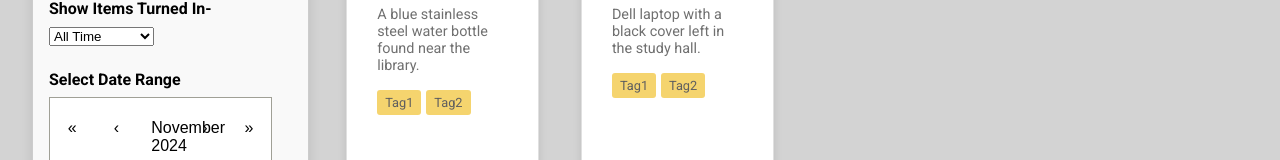
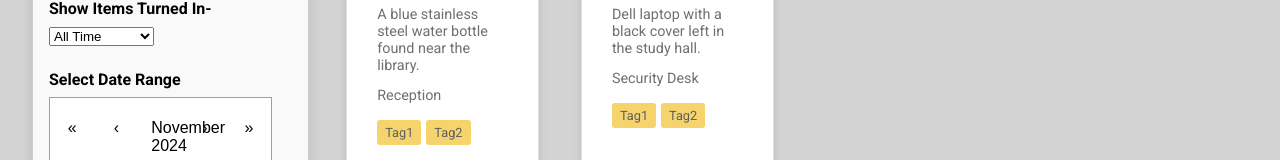
Before and after one commit to daivikghosh/BoilerTrack, a React (Create React App) app: page /all-items-staff in a window 1280 px wide. Shown: the part 323-483 px from the top of the page. Built offline with nearby package versions, Linux system fonts and the light colour scheme; no server answers.

Commit message:
Adding location to items

```diff
--- a/src/pages/AllItemsPage_Staff.js
+++ b/src/pages/AllItemsPage_Staff.js
@@ -219,6 +219,7 @@ function AllItemsPage() {
                 />
                 <h3>{item.ItemName}</h3>
                 <p>{item.Description}</p>
+                <p>{item.LocationTurnedIn}</p>
                 <div className="keywords-container">
                   <span className="keyword">Tag1</span>
                   <span className="keyword">Tag2</span>
```
